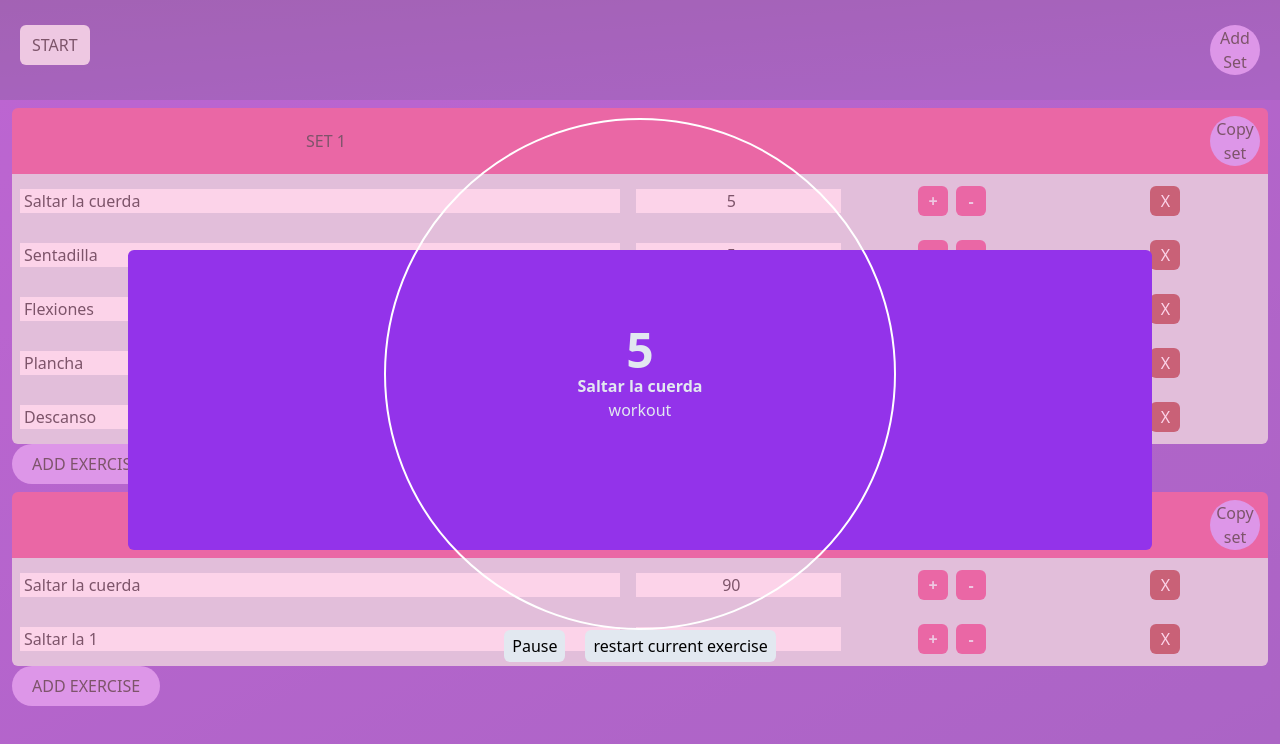
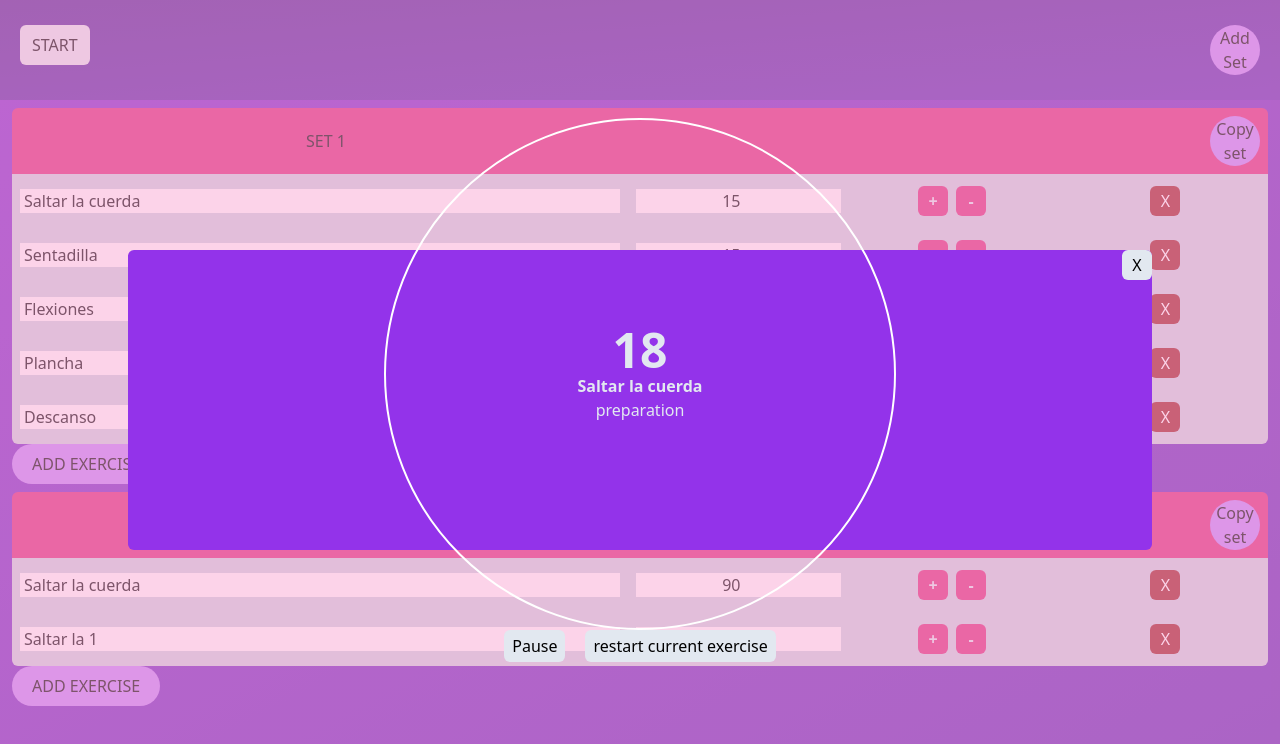
Before and after one commit to Fernandojbf123/fitness-music-2, a React (Vite) app: page / in a window 1280 px wide. Both pictures are taken after a click on the button "START". Shown: the top 744 px of the page. Built offline with nearby package versions, Linux system fonts and the light colour scheme.

Commit message:
Added: Voice messages. Missing music playing

```diff
--- a/src/components/modal.jsx
+++ b/src/components/modal.jsx
@@ -3,33 +3,54 @@ import useFitness from "../hooks/useFitness";
 
 const Modal = () => {
 
-  const {timeLeft, isTimerRunning, looper, data, currentExerciseIdx, setCurrentExerciseIdx, handlePausePlay, handleRestartTimer} = useFitness();
+  const {data, timeLeft, currentExerciseIdx, isTimerRunning, msgReader, looper, setCurrentExerciseIdx, handlePausePlay, handleRestartTimer, handleCloseModal} = useFitness();
   const [status, setStatus] = useState("preparation")
   const [currentExerciseName, setCurrentExerciseName] = useState(data.exercisesData[currentExerciseIdx].name);
+  const [finishRutine, setFinishRutine] = useState(false)
 
   useEffect ( () => {
     //Ending
     if (timeLeft === 0 && status === "workout" && currentExerciseIdx=== data.exercisesData.length-1){
       console.log("Terminaste felicidades")
+      setFinishRutine(true)
       return
     }
-    //
+    //switching status to preparation and restarting timer
     else if (timeLeft===0 && status === "workout" && currentExerciseIdx<data.exercisesData.length-1){
       setStatus("preparation")
       setCurrentExerciseIdx( () => currentExerciseIdx+1)
       let initialTime = data.exercisesData[currentExerciseIdx].preparation
       looper(initialTime)
+      msgReader.messageReader(`Inicia preparación`)
      }
-
+    //switching status to workout and restarting timer
    else if (timeLeft===0 && status === "preparation"){
     setStatus("workout")
     let initialTime = data.exercisesData[currentExerciseIdx].duration
     looper(initialTime)
+    msgReader.messageReader(`Inicia ejercicio`)
     if (currentExerciseIdx>=1){
       setCurrentExerciseName(data.exercisesData[currentExerciseIdx].name)
     }
+   }
+
+    //read msg when reaching 10 segs
+    if (timeLeft === 10 && status === "preparation"){
+      msgReader.messageReader("10 segundos")
+      if (currentExerciseIdx+1 > data.exercisesData.length-1){
+        return
+      }
+      const nextExerciseName = data.exercisesData[currentExerciseIdx].name
+      msgReader.messageReader(`tu siguiente ejercicio es ${nextExerciseName}`)
 
     }
+
+    if (timeLeft <= 5 && timeLeft>=1){
+      msgReader.messageReader(timeLeft)
+    }
+
+
+
   },[timeLeft, status])
 
   useEffect (()=> {
@@ -41,7 +62,22 @@ const Modal = () => {
 
   return (
     <div className="w-screen min-h-screen bg-pink-300/50 z-20 absolute top-0 left-0 flex justify-center items-center">
-      <div className="w-[80%] h-[300px] bg-purple-600 rounded-md flex flex-col justify-center items-center">
+      <div className="w-[80%] h-[300px] bg-purple-600 rounded-md relative flex flex-col justify-center items-center">
+
+          {finishRutine ? (
+
+            <div className="w-full flex justify-center items-center text-center">
+                  <p className="p-2 text-4xl text-slate-200 font-bold">{`FELICIDADES HAS TERMINADO!!`}</p>
+                  <div className="absolute top-0 right-0  flex justify-center items-center ">
+                    <button
+                      className="w-[30px] h-[30px] bg-slate-200 rounded-md active:scale-90"
+                      onClick={handleCloseModal}
+                      >{`X`}</button>
+                  </div>
+            </div>
+
+          ):(
+            <>
               <div className="flex-1 w-full flex justify-center items-center">
                 <div className="w-1/2 aspect-square border-2 border-white rounded-full flex flex-col justify-center items-center">
                     <p className="text-5xl text-slate-200 font-bold">{timeLeft}</p>
@@ -51,11 +87,26 @@ const Modal = () => {
 
               </div>
 
-          <div className="flex gap-5 mb-5 [&>button]:bg-slate-200 [&>button]:px-2 [&>button]:py-1 [&>button]:rounded-md">
-            <button onClick={handlePausePlay}>{isTimerRunning ? "Pause" : "Play"}</button>
-            <button onClick={handleRestartTimer}>restart current exercise</button>
+              <div className="flex gap-5 mb-5 [&>button]:bg-slate-200 [&>button]:px-2 [&>button]:py-1 [&>button]:rounded-md ">
+                <button
+                  className="active:scale-90"
+                  onClick={handlePausePlay}>{isTimerRunning ? "Pause" : "Play"}</button>
+                <button
+                  className="active:scale-90"
+                  onClick={handleRestartTimer}>restart current exercise</button>
               </div>
+
+              <div className="absolute top-0 right-0  flex justify-center items-center ">
+                <button
+                  className="w-[30px] h-[30px] bg-slate-200 rounded-md active:scale-90"
+                  onClick={handleCloseModal}
+                  >{`X`}</button>
               </div>
+            </>
+          )}
+      </div>
+
+
     </div>
   )
 }
--- a/src/context/fitnessProvider.jsx
+++ b/src/context/fitnessProvider.jsx
@@ -4,62 +4,6 @@ import { generateId, isBlank } from "../helpers/helper";
 const FitnessContext = createContext()
 
 const FitnessProvider = ({children}) => {
-
-    // function startMsgReader () {
-    //     let msg = new SpeechSynthesisUtterance();
-    //     let voices = window.speechSynthesis.getVoices();
-    //     msg.voice = voices[9];
-    //     msg.volume = 1; // From 0 to 1
-    //     msg.rate = 1; // From 0.1 to 10
-    //     msg.pitch = 0; // From 0 to 2
-    //     msg.lang = 'es-mx';
-    //     return msg
-    //   }
-
-    //   function messageReader (textToRead) {
-    //     msg.text = textToRead
-    //     speechSynthesis.speak(msg);
-    //   }
-
-    //   function decreaseSongVolume () {
-    //     let currentSong = document.getElementById("song");
-    //     currentSong.volume = 0.2;
-    //   }
-
-    //   function raiseSongVolume () {
-    //     let currentSong = document.getElementById("song");
-    //     currentSong.volume = 0.8;
-    //   }
-
-      // function handleStart () {
-      //   //check that all fields are ok
-      //   let allFieldsValid = checkIfInputsAreWriten();
-
-      //   if (!allFieldsValid){
-      //     //ADD ERROR MESSAGE
-      //     setErrorMsg("El tiempo debe ser mayor a 5 segs y debes llenar todos los campos antes de empezar")
-      //     setAreFieldsEmpty(true)
-      //     setIsErrorActive(true)
-      //   }
-      //   else {
-      //     setIsAppRunning(true)
-      //     setNumberOfSets(Object.keys(data.sets).length)
-      //     setCurrentSet(0)
-      //     setCurrentSetId(data.setsOrder[0])
-      //     setCurrentExercise(0)
-      //     let tmpCurrentSet = data.setsOrder[0];
-      //     let tmpCurrentExerciseId = data.sets[tmpCurrentSet].exercisesId[0]
-      //     let tmpTimeLeft = data.exercisesData[tmpCurrentExerciseId].preparation;
-      //     setTimeLeft(tmpTimeLeft+5)
-      //     setIsExercise(false)
-      //     setIsErrorActive(false)
-      //     setCurrentExerciseId(tmpCurrentExerciseId)
-      //     setCurrentExerciseName(data.exercisesData[tmpCurrentExerciseId].name)
-      //     setCurrentExerciseDuration(data.exercisesData[tmpCurrentExerciseId].duration)
-      //     setNumberOfExercisesOfSet(data.sets[tmpCurrentSet].exercisesId.length)
-      //   }
-      // }
-
 
       const [data, setData] = useState(initialData)
       const [errorMsg, setErrorMsg] = useState("")
@@ -68,6 +12,7 @@ const FitnessProvider = ({children}) => {
       const [currentExerciseIdx, setCurrentExerciseIdx] = useState(0)
       const [timer, setTimer] = useState({});
       const [isTimerRunning, setIsTimerRunning] = useState(false)
+      const [msgReader, setMsgReader] = useState({})
 
 
       // **** Functions of CRUD exercises *****  //
@@ -309,21 +254,47 @@ const FitnessProvider = ({children}) => {
         }
       }
 
+      //**** voice and music functions*****//
+      class MsgReader {
+        constructor(){
+          this.msg = new SpeechSynthesisUtterance();
+          this.voices = window.speechSynthesis.getVoices();
+          this.msg.voice = this.voices[0];
+          this.msg.volume = 1; // From 0 to 1
+          this.msg.rate = 1; // From 0.1 to 10
+          this.msg.pitch = 0; // From 0 to 2
+          this.msg.lang = 'es-mx';
+        }
 
+        messageReader (textToRead) {
+          this.msg.text = textToRead
+          speechSynthesis.speak(this.msg)
+        }
 
-      // **** START **** //
+        decreaseSongVolume () {
+          this.currentSong = document.getElementById("song");
+          this.currentSong.volume = 0.2;
+        }
+        raiseSongVolume () {
+          this.currentSong = document.getElementById("song");
+          this.currentSong.volume = 0.8;
+        }
+
+      }
+
+      // **** button's handlers to control timer **** //
 
       function handleStart (){
         checkIfInputsAreWriten()
         setIsModalActive(true)
         setCurrentExerciseIdx(0)
         let initialTime = data.exercisesData[currentExerciseIdx].preparation;
-        console.log(initialTime)
         looper(initialTime)
-
+        let voice = new MsgReader()
+        voice.messageReader("Iniciando rutina de ejercicios")
+        setMsgReader(voice)
       }
 
-      //quedé aca haciendo la lógica del loop
       function looper (time) {
         const timer = new Timer(time)
         setTimer(timer)
@@ -333,7 +304,6 @@ const FitnessProvider = ({children}) => {
       }
 
       function handlePausePlay () {
-        console.log(timer.getRunning())
         if (timer.getRunning()){
           timer.pause()
           setIsTimerRunning(false)
@@ -349,6 +319,13 @@ const FitnessProvider = ({children}) => {
         timer.play()
       }
 
+      function handleCloseModal () {
+        setIsModalActive(false)
+        timer.pause()
+      }
+
+
+
 
     return (
 
@@ -361,6 +338,7 @@ const FitnessProvider = ({children}) => {
                 timeLeft,
                 currentExerciseIdx,
                 isTimerRunning,
+                msgReader,
                 handleAddSet,
                 handleChangeExerciseDuration,
                 handleUpdateExercise,
@@ -372,6 +350,7 @@ const FitnessProvider = ({children}) => {
                 setCurrentExerciseIdx,
                 handlePausePlay,
                 handleRestartTimer,
+                handleCloseModal,
 
               }}
         >
--- a/src/exampleData.js
+++ b/src/exampleData.js
@@ -4,8 +4,8 @@ let initialData = {
       {id: "asdf", title: "set 2", exercisesId: ["2","23"]},
     ],
     exercisesData:[
-      {groupId:"asd", id:"123", name: "Saltar la cuerda", duration: 5, preparation: 2, isValid: false},
-      {groupId:"asd", id:"1234", name: "Sentadilla", duration: 5, preparation: 2, isValid: false,},
+      {groupId:"asd", id:"123", name: "Saltar la cuerda", duration: 15, preparation: 20, isValid: false},
+      {groupId:"asd", id:"1234", name: "Sentadilla", duration: 15, preparation: 20, isValid: false,},
       {groupId:"asd", id:"12345", name: "Flexiones", duration: 45, preparation: 20, isValid: false,},
       {groupId:"asd", id:"123456", name: "Plancha", duration: 45, preparation: 20, isValid: false,},
       {groupId:"asd", id:"1234567", name: "Descanso", duration: 90, preparation: 20, isValid: false,},
```
Lines whose indentation alone changed are shown as unchanged.
